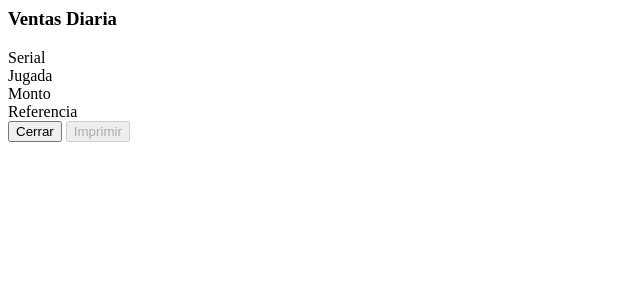
After one commit to juniorsulbaran/coreApi, a Flask app: template templates/vistas/reporteVentaDiaria.html in a window 1280 px wide. The commit adds this page. Shown: the top 300 px of the page, without its empty margins (0-640 px from the left). Run offline with Flask 3, Linux system fonts and the light colour scheme; the template is opened without the code that fills it, so the values that code supplies are empty.

Commit message:
reporte de venta diaria
funciones nueva

```diff
--- a/main.py
+++ b/main.py
@@ -20,6 +20,7 @@ import hashlib
 contadorSorteo = 0
 sorteoletra = ''
 hora_12h=''
+montoDisponible=''
 # Definir la zona horaria de Venezuela
 tz_venezuela = pytz.timezone('America/Caracas')
 # Obtener la hora actual en Venezuela
@@ -75,6 +76,7 @@ def sorteoLotto(sorteoletra,nowDate):
     emit('lotto', letra, broadcast=True)
     emit('resultadoLetraFecha', listarResultadoLetra, broadcast=True)
     print(' Lista resultado Letra: ', listarResultadoLetra)
+
 
 #iniciamos el sorteo
 def recibir_mensaje(msg,pote,nowDate):
@@ -457,11 +459,31 @@ def recibir_mensaje(msg,pote,nowDate):
             print('nuevo dia: ',nowDate)
             break
 
+#monitoreo de venta boletos lottoABC
+@socketio.on('Compra')
+def ventaBoletoLetra(compraLottoABC):
+    while True:
+        listaVenta = buscarVentaDia(nowDate)
+        ventadiaria = []
+        for items in listaVenta:
+            diccVenta = {
+                'serial': items[0],
+                'opcion': items[4],
+                'monto': items[3],
+                'refPago':items[10]
+            }
+            ventadiaria.append(diccVenta)
+        emit('compraLottoABC', ventadiaria, broadcast=True)
+
+#solicito la vista para ver las ventas del dia
+@app.route('/ventaBoletoLetra', methods=['POST'])
+def ventaBoletoLetra():
+    return render_template('vistas/reporteVentaDiaria.html')
+
 #Hora del servidor
 @socketio.on('hora')
 def hora(hora):
     print(hora)
-    # Inicia la alarma
     while True:
         time.sleep(1)
         listarResultadoLetra = resultadoLetra(nowDate)
@@ -916,6 +938,7 @@ def compraBoletoLetra():
 @app.route("/comprarLetra", methods=['POST'])
 def comprarLetra():
     try:
+        global montoDisponible
         datosTicketLetra = request.form
         print('datos enviados: ',datosTicketLetra)
         resultadoReferencia = ""
@@ -933,7 +956,7 @@ def comprarLetra():
                 opcionJugada = datosTicketLetra['opcionId']
                 idSorteo = datosTicketLetra['sorteo']
                 #sumar la venta de la opcion para la hora del sorteo
-                montoOpcionVendida = sumaJugadasOpcion(opcionJugada,idSorteo)
+                montoOpcionVendida = sumaJugadasOpcion(opcionJugada,idSorteo,nowDate)
                 print('total Jugado:', montoOpcionVendida[0])
                 if  montoOpcionVendida[0] == None:
                     datos ={
@@ -948,6 +971,7 @@ def comprarLetra():
                     return datos
 
                 if montoOpcionMayor > limiteOpciones:
+
                     montoDisponible = limiteOpciones - montoOpcionVendida[0]
                     print(montoDisponible)
                     datos ={
@@ -968,12 +992,28 @@ def comprarLetra():
                 montoOpcionVendida = sumaJugadasOpcion(opcionJugada,idSorteo)
                 print('monto 60: ',montoOpcionVendida[0])
 
+                if montoOpcionVendida[0] == None and int(limiteOpciones) == int(datosTicketLetra['monto']):
+                    datos ={
+                        'disponible':'procesar'
+                    }
+                    return datos
+
+                if int(montoOpcionVendida[0]) < int(limiteOpciones):
+                    montoDisponible = montoOpcionVendida[0] + int(datosTicketLetra['monto'])
+                    if montoDisponible > limiteOpciones:
+                        datos ={
+                            'disponible':'procesar',
+                            'monto':montoDisponible
+                        }
+                        return datos
+
                 if montoOpcionVendida[0] == None and int(datosTicketLetra['monto']) == limiteOpciones:
                     datos ={
                         'disponible':'procesar',
                         'monto':montoDisponible
                     }
                     return datos
+
                 else:
                     if montoOpcionVendida[0] ==60 and int(datosTicketLetra['monto']) == limiteOpciones:
                         datos ={
@@ -1147,7 +1187,7 @@ def fecha():
 if __name__=="__main__":
     #app.run(debug=True)
     #socketio.run(app)
-    socketio.run(app,'192.168.1.127',5000)
+    socketio.run(app,'192.168.1.7',5000)
     fechaHora = fecha()
     #socketio.run(app,'10.0.0.3',80)
     #app.run('10.0.0.2', 80, debug=True)
--- a/static/js/bingo.js
+++ b/static/js/bingo.js
@@ -293,11 +293,11 @@ socket.on('time',(msg) =>{
   document.getElementById('hora').innerText = msg;
 });
 
+
 socket.on('limpiarSala',(msg) =>{
   console.log(msg)
   salaJuego();
 });
-
 
 socket.on('culta',(msg) =>{
   document.getElementById('horaoculta').innerText = msg;
--- /dev/null
+++ b/templates/vistas/reporteVentaDiaria.html
@@ -0,0 +1,38 @@
+<style>
+    .card-img-top{
+        width:220px;
+        height:120px;
+    }
+    .modal-backdrop {
+        display: none; /* Esto oculta el fondo oscuro */
+    }
+</style>
+<div id="container">
+    <!-- ticket jugada -->
+    <div id="miModal" >
+        <div class="modal-dialog">
+            <div class="modal-content">
+                <div class="modal-header">
+                    <div class="row justify-content-center align-items-center w-100">
+                        <div class="col-auto">
+                            <h3 class="modal-title" id="miModalLabel">Ventas Diaria</h3>
+                        </div>
+                    </div>
+                </div>
+                <div class="container mt-5">
+                    <div class="row bg-light text-center fw-bold">
+                        <div class="col">Serial</div>
+                        <div class="col">Jugada</div>
+                        <div class="col">Monto</div>
+                        <div class="col">Referencia</div>
+                    </div>
+                    <div id="tabla-datos"></div> <!-- Contenedor para las filas de datos -->
+                </div>
+                <div class="modal-footer">
+                    <button type="button" class="btn btn-secondary" onclick="listaLetra()">Cerrar</button>
+                    <button type="button" class="btn btn-primary" id="confirmarCompra" disabled>Imprimir</button>
+                </div>
+            </div>
+        </div>
+    </div>
+</div>
```
Also changed, not shown: consultasdb.py (+12 -3 lines), templates/vistas/iniciarSorteos.html (+68 -1 lines).
